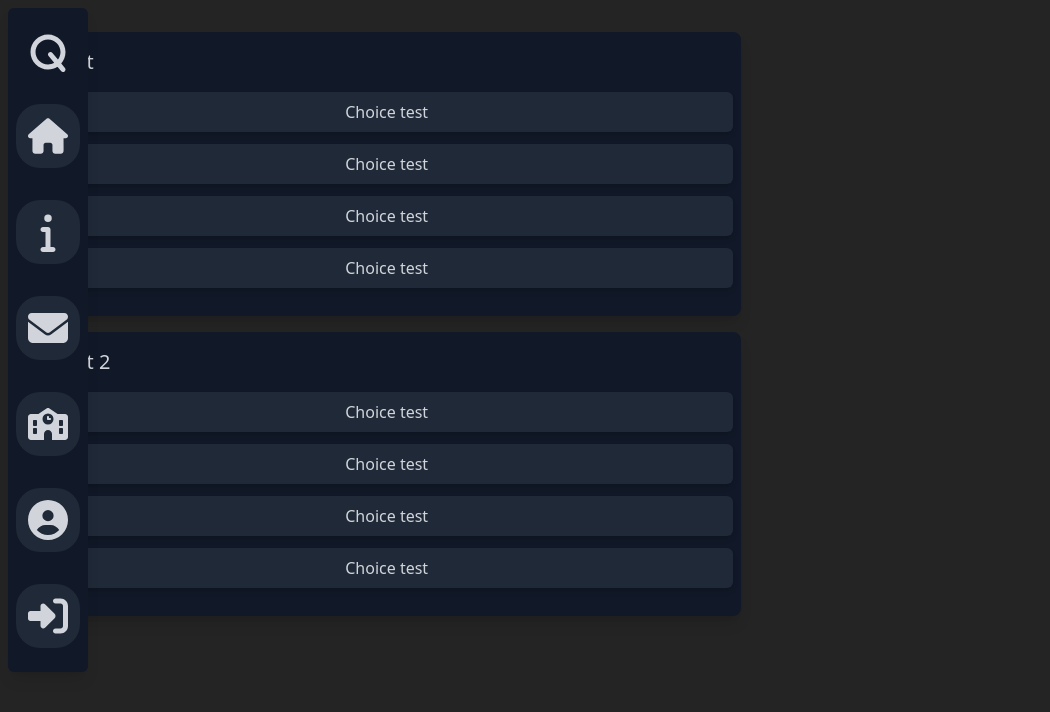
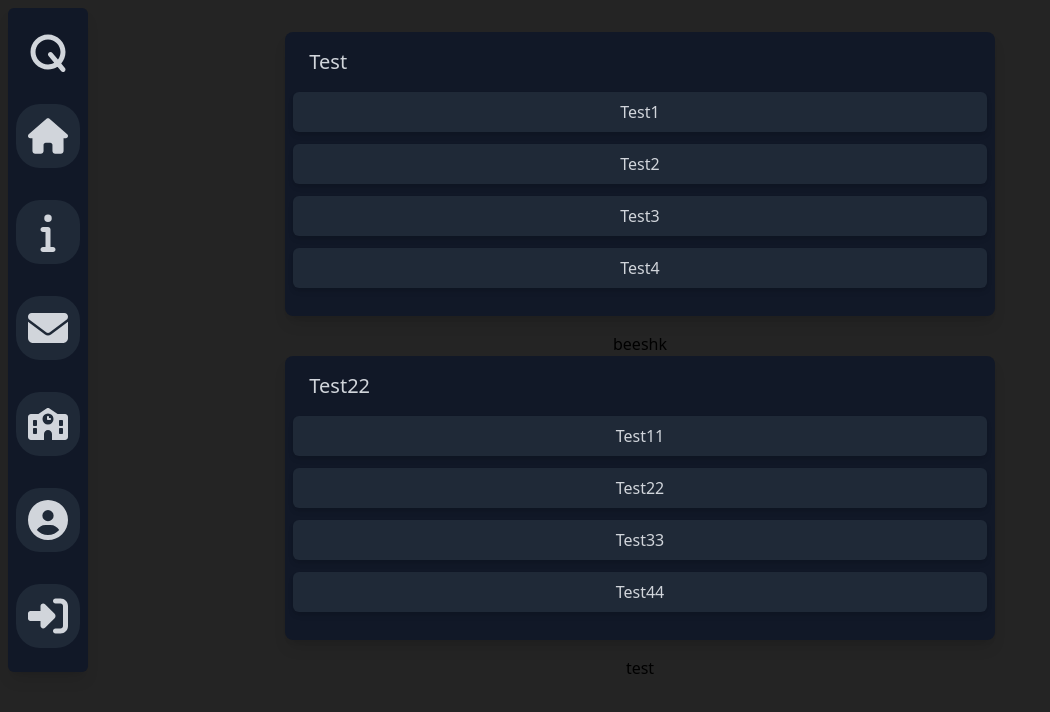
Before and after one commit to QuizMasterInc/QuizMaster, a React (Vite) app: page /quizzes/entertainment in a window 1280 px wide. Shown: the top 712 px of the page, without its empty margins (0-1050 px from the left). Built offline with nearby package versions, Linux system fonts and the light colour scheme; no server answers.

Commit message:
formatted for future code

```diff
--- a/src/components/quiz/Question.jsx
+++ b/src/components/quiz/Question.jsx
@@ -2,16 +2,18 @@ import React from "react";
 import { useState } from "react";
 import QuestionChoice from "./QuestionChoice";
 
-function Question ({questionText}){
+function Question ({questionText, choices, answer}){
     const [activeIndex, setActiveIndex] = useState(null)
     return (
+    <>
     <div className="flex flex-col w-7/12 pb-4 mb-4 bg-gray-900 rounded-lg shadow-lg">
         <p className="flex pt-4 pb-4 pl-6 text-xl text-gray-300">{questionText}</p>
-        <QuestionChoice choiceText={"Choice test"} isSelected={activeIndex === 0} onSelect={() => setActiveIndex(0)}/>
-        <QuestionChoice choiceText={"Choice test"} isSelected={activeIndex === 1} onSelect={() => setActiveIndex(1)}/>
-        <QuestionChoice choiceText={"Choice test"} isSelected={activeIndex === 2} onSelect={() => setActiveIndex(2)}/>
-        <QuestionChoice choiceText={"Choice test"} isSelected={activeIndex === 3} onSelect={() => setActiveIndex(3)}/>
+        {choices.map((choice, index) => (
+            <QuestionChoice key={index} choiceText={choice} isSelected={activeIndex === index} onSelect={() => setActiveIndex(index)}/>
+        ))}
     </div>
+    <p>{answer}</p>
+    </>
     )
 }
 
--- a/src/components/quiz/QuizActivity.jsx
+++ b/src/components/quiz/QuizActivity.jsx
@@ -1,10 +1,29 @@
 import React from "react";
+import { useState } from "react";
 import Question from "./Question";
-const QuizActivity = ({}) => (
-    <div className="flex flex-col justify-center">
-        <Question questionText={"Test"}/>
-        <Question questionText={"Test 2"}/>
+function QuizActivity({}){
+    const [questionText] = useState([
+        "Test",
+        "Test22"
+    ])
+
+    const [choices] = useState([
+        ["Test1", "Test2", "Test3", "Test4"],
+        ["Test11", "Test22", "Test33", "Test44"],
+    ])
+
+    const [answers] = useState([
+        "beeshk",
+        "test"
+    ])
+
+    return (
+    <div className="flex flex-col items-center justify-center">
+        {questionText.map((text, index) => (
+            <Question questionText={text} choices={choices[index]} answer={answers[index]}/>
+        ))}
     </div>
-)
+    )
+}
 
 export default QuizActivity;
```
